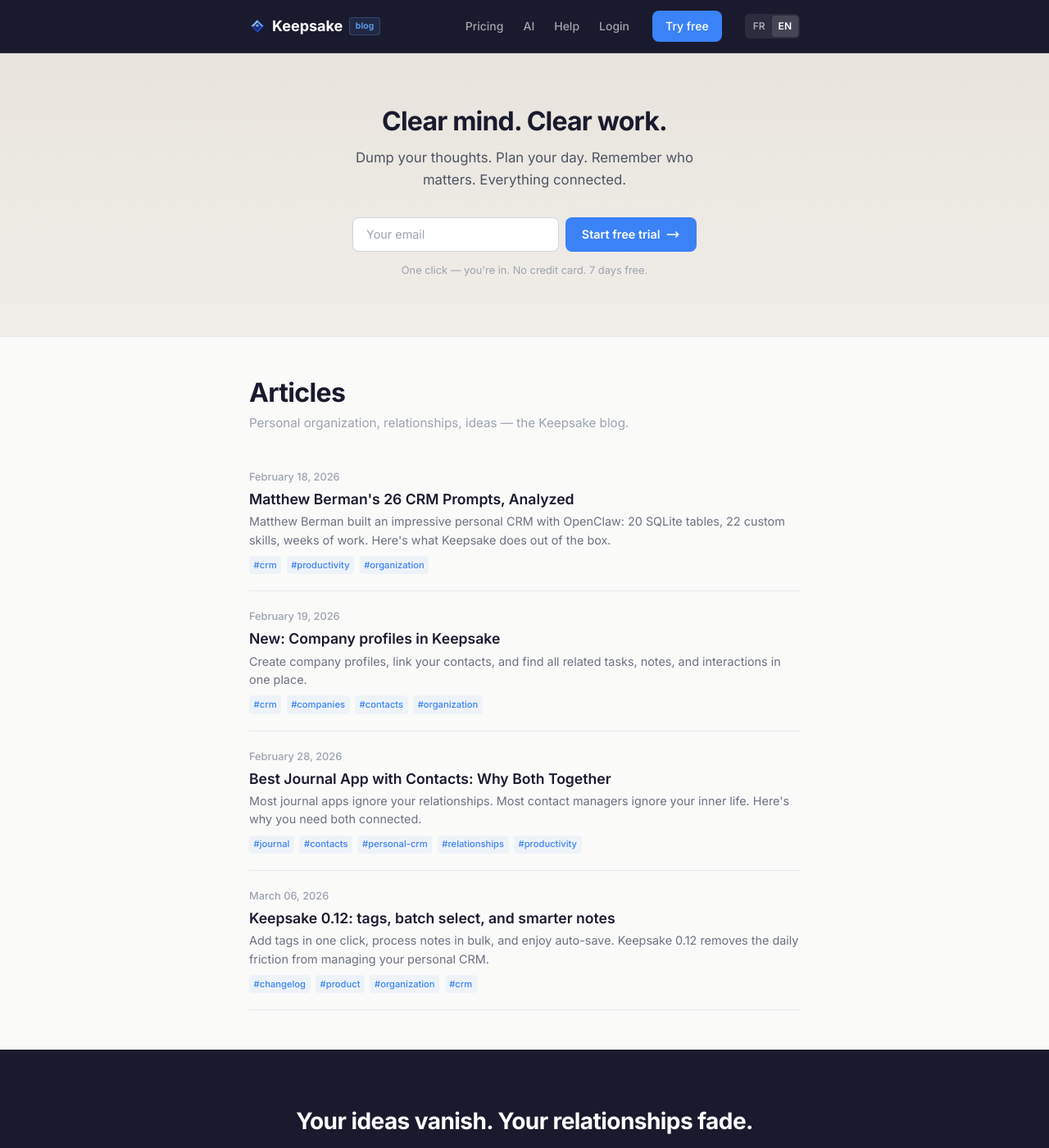
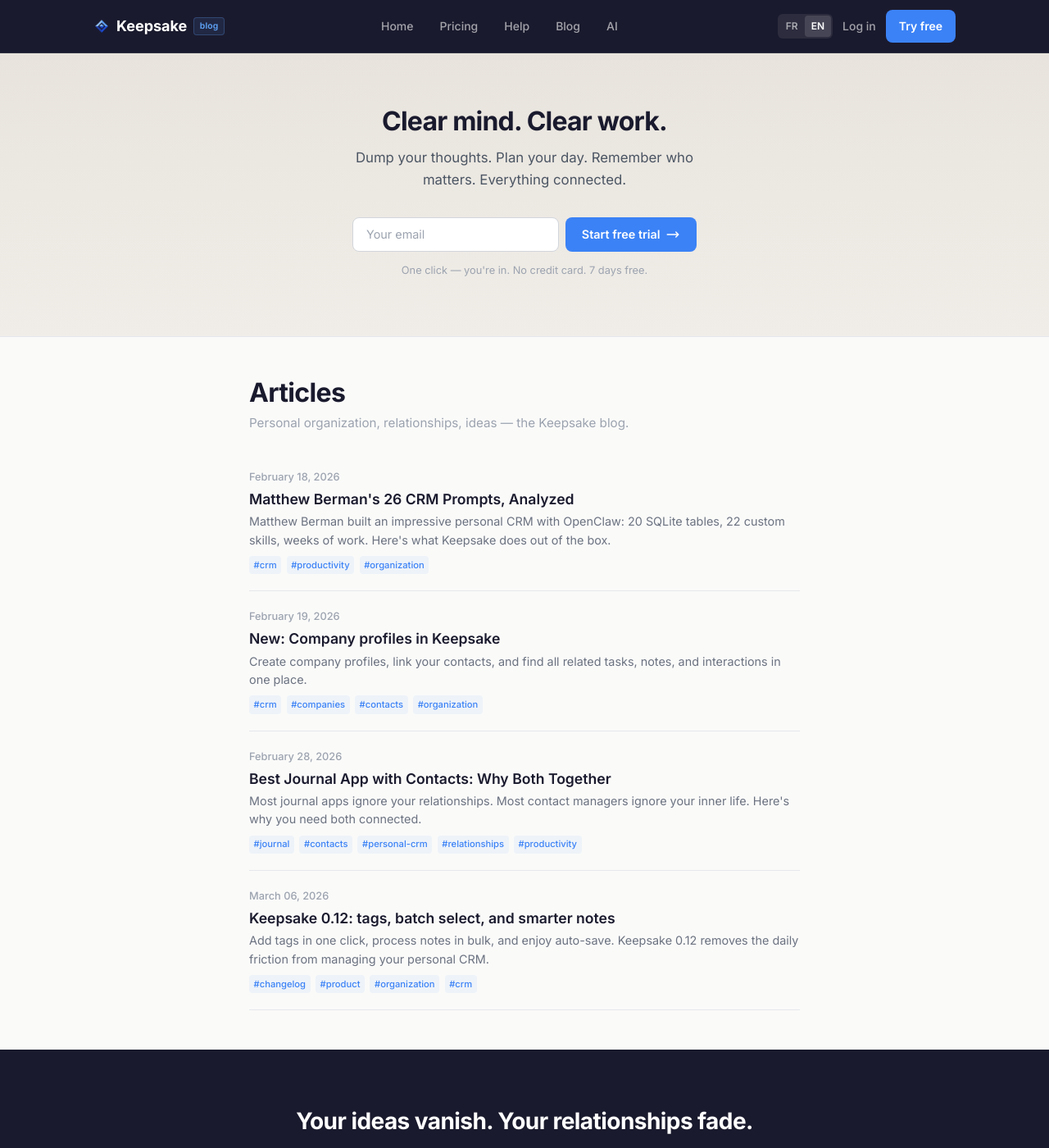
Before and after one commit to nicolascroce/keepsake-blog, a Jekyll site: the page built from index.html, in a window 1280 px wide and 1400 px high. Shown: the whole window at 82% size. Built offline with Jekyll 4.4.1, drawn with Linux system fonts in a browser that asks for light colours.

Commit message:
style: align blog header with marketing site layout
- Header now uses 1100px container (matching marketing site)
- Nav items: Home, Pricing, Help, Blog, AI (same order as marketing)
- Right group: lang switch, Login, CTA (same as marketing)
- Home links to keepsake.place, Blog links to blog homepage
- Hide nav on mobile, keep logo + lang + CTA only

Co-Authored-By: Claude Opus 4.6 <noreply@anthropic.com>

```diff
--- a/_layouts/default.html
+++ b/_layouts/default.html
@@ -95,7 +95,10 @@
       -webkit-backdrop-filter: blur(12px);
     }
 
-    .site-header .wrapper {
+    .site-header .header-inner {
+      max-width: 1100px;
+      margin: 0 auto;
+      padding: 0 1.5rem;
       display: flex;
       align-items: center;
       justify-content: space-between;
@@ -127,7 +130,13 @@
     .site-nav {
       display: flex;
       align-items: center;
-      gap: 1.5rem;
+      gap: 2rem;
+    }
+
+    .header-right {
+      display: flex;
+      align-items: center;
+      gap: 0.75rem;
     }
 
     .site-nav > a {
@@ -138,15 +147,26 @@
       transition: color 0.2s ease;
     }
 
-    .site-nav > a:not(.nav-cta):hover {
+    .site-nav > a:hover {
       color: var(--header-text);
-      background: rgba(255, 255, 255, 0.08);
+    }
+
+    .nav-login {
+      color: var(--header-text-muted);
+      text-decoration: none;
+      font-size: 0.875rem;
+      font-weight: 500;
+      transition: color 0.2s ease;
+    }
+
+    .nav-login:hover {
+      color: var(--header-text);
     }
 
     .nav-cta {
       display: inline-flex;
       align-items: center;
-      padding: 0.45rem 1rem;
+      padding: 0.5rem 1rem;
       background: var(--accent);
       color: #ffffff !important;
       border-radius: 8px;
@@ -154,7 +174,6 @@
       font-weight: 600;
       text-decoration: none;
       transition: all 0.2s ease;
-      margin-left: 0.25rem;
     }
 
     .nav-cta:hover {
@@ -701,11 +720,11 @@
       .signup-form button { justify-content: center; }
       .footer-cta { padding: 2.5rem 0; }
       .footer-cta h2 { font-size: 1.375rem; }
-      .site-header .wrapper { flex-wrap: wrap; gap: 0.5rem; }
-      .site-nav { flex-wrap: wrap; gap: 0.05rem !important; }
-      .site-nav > a { padding: 0.25rem 0.4rem; font-size: 0.75rem; }
-      .nav-cta { padding: 0.25rem 0.6rem; font-size: 0.75rem; }
-      .lang-switch { margin-left: 0.1rem; }
+      .site-header .header-inner { flex-wrap: wrap; gap: 0.5rem; height: auto; padding: 0.5rem 1.25rem; }
+      .site-nav { display: none; }
+      .header-right { gap: 0.5rem; }
+      .nav-login { display: none; }
+      .nav-cta { padding: 0.3rem 0.6rem; font-size: 0.75rem; }
       .lang-switch a { padding: 0.15rem 0.35rem; font-size: 0.7rem; }
       .site-footer .wrapper { flex-direction: column; align-items: flex-start; }
       .post-card { padding: 1rem 0; }
@@ -716,7 +735,7 @@
 </head>
 <body>
   <header class="site-header">
-    <div class="wrapper">
+    <div class="header-inner">
       <a href="{{ site.baseurl }}/" class="site-logo">
         <img class="logo-icon" src="{{ site.baseurl }}/icons/logo-48.png" alt="Keepsake" width="20" height="20">
         Keepsake
@@ -724,18 +743,20 @@
       </a>
       <nav class="site-nav">
         {% if page.lang == 'fr' %}
+        <a href="https://keepsake.place/fr">Accueil</a>
         <a href="https://app.keepsake.place/pricing?lang=fr">Tarifs</a>
+        <a href="https://keepsake.place/fr/help">Aide</a>
+        <a href="{{ site.baseurl }}/fr/">Blog</a>
         <a href="https://keepsake.place/fr/ai">IA</a>
-        <a href="https://keepsake.place/fr/help">Aide</a>
-        <a href="https://app.keepsake.place/?lang=fr">Connexion</a>
-        <a href="https://app.keepsake.place/pricing?lang=fr" class="nav-cta">Essai gratuit</a>
         {% else %}
+        <a href="https://keepsake.place/en">Home</a>
         <a href="https://app.keepsake.place/pricing?lang=en">Pricing</a>
+        <a href="https://keepsake.place/en/help">Help</a>
+        <a href="{{ site.baseurl }}/en/">Blog</a>
         <a href="https://keepsake.place/en/ai">AI</a>
-        <a href="https://keepsake.place/en/help">Help</a>
-        <a href="https://app.keepsake.place/?lang=en">Login</a>
-        <a href="https://app.keepsake.place/pricing?lang=en" class="nav-cta">Try free</a>
         {% endif %}
+      </nav>
+      <div class="header-right">
         <div class="lang-switch">
           {% if page.lang == "fr" %}
             {% if page.ref %}{% assign twin = site.posts_en | where: "ref", page.ref | first %}{% endif %}
@@ -750,7 +771,14 @@
             <a href="{{ site.baseurl }}/en/">EN</a>
           {% endif %}
         </div>
-      </nav>
+        {% if page.lang == 'fr' %}
+        <a href="https://app.keepsake.place/?lang=fr" class="nav-login">Connexion</a>
+        <a href="https://app.keepsake.place/pricing?lang=fr" class="nav-cta">Essai gratuit</a>
+        {% else %}
+        <a href="https://app.keepsake.place/?lang=en" class="nav-login">Log in</a>
+        <a href="https://app.keepsake.place/pricing?lang=en" class="nav-cta">Try free</a>
+        {% endif %}
+      </div>
     </div>
   </header>
 
```
